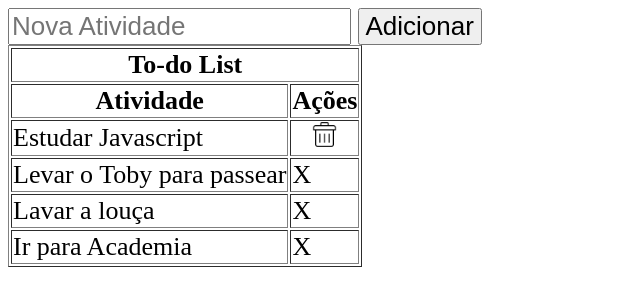
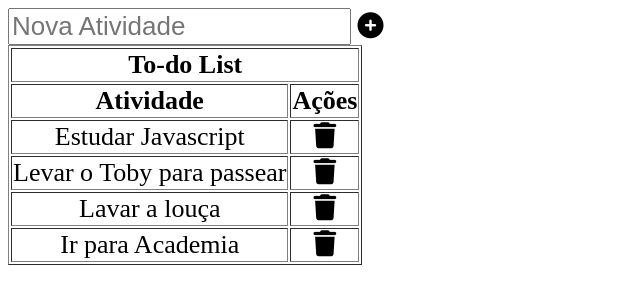
Before and after one commit to lenicio/UBE231AMTDS-TodoList, a plain HTML site: page index.html in a window 1280 px wide. Shown: the whole page, without its empty margins (0-640 px from the left). Drawn offline with Linux system fonts and the light colour scheme.

Commit message:
Adicionado fontawesome

```diff
--- a/index.html
+++ b/index.html
@@ -5,8 +5,8 @@
   <meta charset="UTF-8">
   <meta name="viewport" content="width=device-width, initial-scale=1.0">
   <link rel="stylesheet" href="style.css">
-  <script src="https://kit.fontawesome.com/561265e797.js" crossorigin="anonymous"></script>
   <title>Todo-List</title>
+  <script src="https://kit.fontawesome.com/8a916968fd.js" crossorigin="anonymous"></script>
 </head>
 
 <body>
@@ -15,7 +15,7 @@
 
     <form>
       <input type="text" placeholder="Nova Atividade">
-      <button type="submit">Adicionar</button>
+      <i class="fa-solid fa-circle-plus"></i>
     </form>
 
     <table border="1">
@@ -32,20 +32,26 @@
         <tr>
           <td>Estudar Javascript</td>
           <td class="td-centralizada">
-            <img src="./images/trash.png" alt="Lixeira" height="25px">
+            <i class="fa-solid fa-trash"></i>
           </td>
         </tr>
         <tr>
           <td>Levar o Toby para passear</td>
-          <td>X</td>
+          <td>
+            <i class="fa-solid fa-trash"></i>
+          </td>
         </tr>
         <tr>
           <td>Lavar a louça</td>
-          <td>X</td>
+          <td>
+            <i class="fa-solid fa-trash"></i>
+          </td>
         </tr>
         <tr>
           <td>Ir para Academia</td>
-          <td>X</td>
+          <td>
+            <i class="fa-solid fa-trash"></i>
+          </td>
         </tr>
 
       </tbody>
--- a/style.css
+++ b/style.css
@@ -2,6 +2,6 @@
   font-size: 26px;
 }
 
-.td-centralizada {
+td {
   text-align: center;
 }
```
